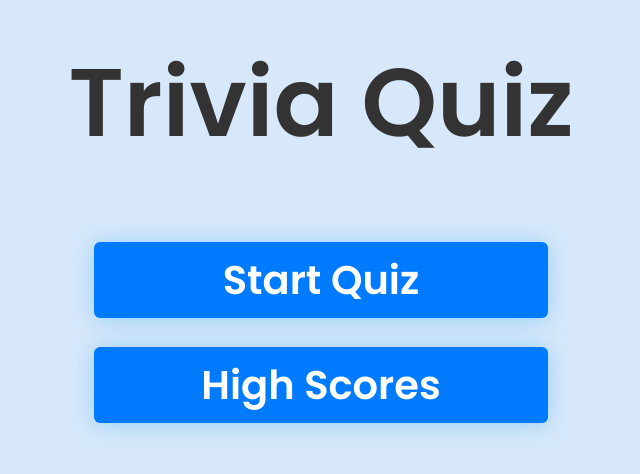
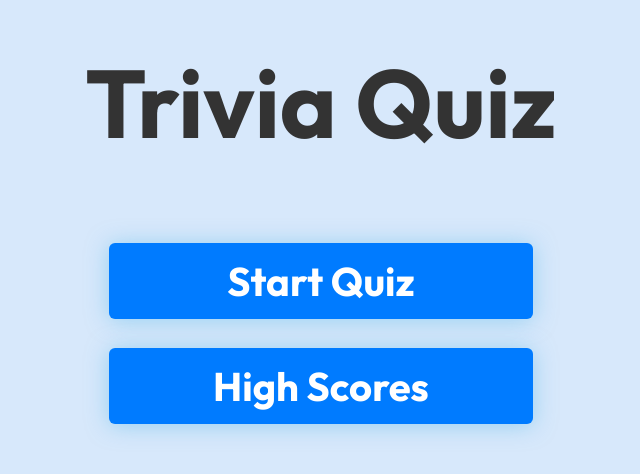
Before and after one commit to Darraghmcalone/trivia-quiz, a React (Create React App) app: page / in a window 1280 px wide. Shown: the part 182-656 px from the top of the page, without its empty margins (319-959 px from the left). Built offline with nearby package versions, Linux system fonts and the light colour scheme; no server answers.

Commit message:
Update font family

```diff
--- a/public/index.html
+++ b/public/index.html
@@ -1,17 +1,19 @@
 <!DOCTYPE html>
 <html lang="en">
+
 <head>
   <meta charset="utf-8" />
   <link rel="icon" href="%PUBLIC_URL%/favicon.ico" />
   <meta name="viewport" content="width=device-width, initial-scale=1" />
   <meta name="theme-color" content="#000000" />
-    <meta
-      name="description"
-      content="Web site created using create-react-app"
-    />
+  <meta name="description" content="Web site created using create-react-app" />
+
   <link rel="preconnect" href="https://fonts.googleapis.com">
   <link rel="preconnect" href="https://fonts.gstatic.com" crossorigin>
-    <link href="https://fonts.googleapis.com/css2?family=Poppins:wght@400;600&display=swap" rel="stylesheet">
+  <link
+    href="https://fonts.googleapis.com/css2?family=Outfit:wght@100..900&family=Roboto:ital,wght@0,100;0,300;0,400;0,500;0,700;0,900;1,100;1,300;1,400;1,500;1,700;1,900&display=swap"
+    rel="stylesheet">
+
   <link rel="apple-touch-icon" href="%PUBLIC_URL%/logo192.png" />
   <!--
       manifest.json provides metadata used when your web app is installed on a
@@ -29,6 +31,7 @@
     -->
   <title>Trivia Quiz</title>
 </head>
+
 <body>
   <noscript>You need to enable JavaScript to run this app.</noscript>
   <div id="root"></div>
@@ -43,4 +46,5 @@
       To create a production bundle, use `npm run build` or `yarn build`.
     -->
 </body>
+
 </html>
--- a/src/index.css
+++ b/src/index.css
@@ -1,7 +1,7 @@
 body {
     margin: 0;
     padding: 0;
-    font-family: 'Poppins', sans-serif;
+    font-family: "Outfit", sans-serif;
     -webkit-font-smoothing: antialiased;
     -moz-osx-font-smoothing: grayscale;
     color: #f6f6f8;
```
Lines whose indentation alone changed are shown as unchanged.
